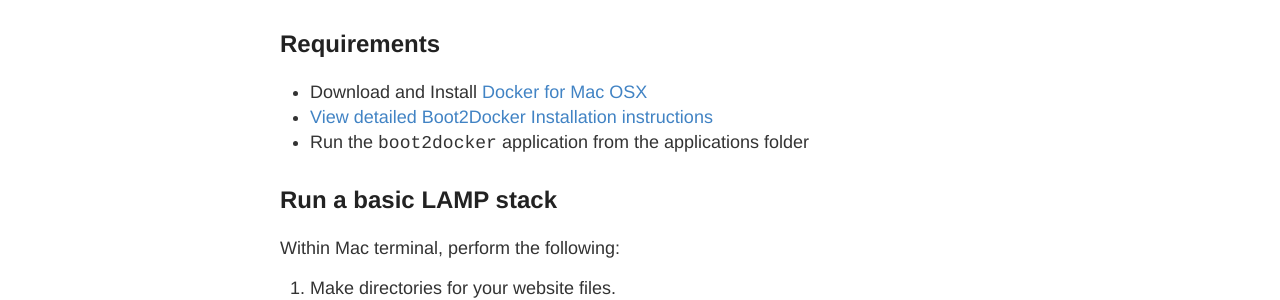
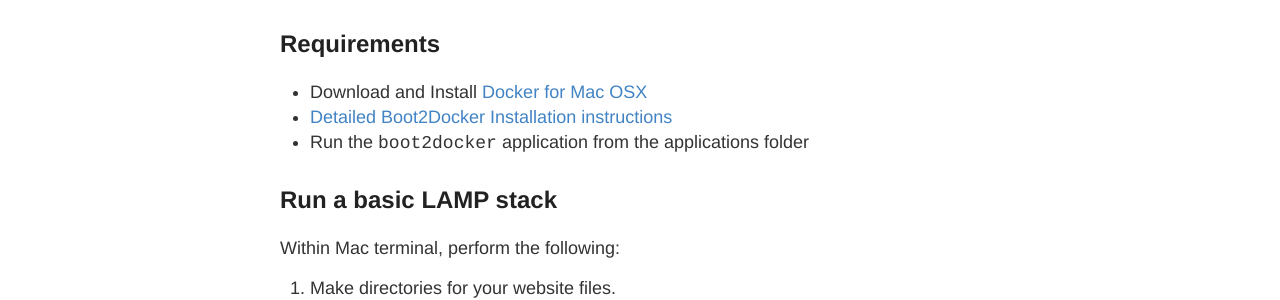
Before and after one commit to hedinfaok/lap-docker, a Jekyll site: the page built from _docs/mac/getting-started.md, in a window 1280 px wide. Shown: the part 207-507 px from the top of the page. Built offline with Jekyll 4.4.1, drawn with Linux system fonts in a browser that asks for light colours; Markdown is read by kramdown in place of the engine named in the settings.

```diff
--- a/_docs/mac/getting-started.md
+++ b/_docs/mac/getting-started.md
@@ -8,7 +8,7 @@
 Requirements
 ----------
 - Download and Install [Docker for Mac OSX](https://github.com/boot2docker/osx-installer/releases/latest)
- - [View detailed Boot2Docker Installation instructions](https://docs.docker.com/installation/mac/#install-boot2docker)
+ - [Detailed Boot2Docker Installation instructions](https://docs.docker.com/installation/mac/#install-boot2docker)
 - Run the `boot2docker` application from the applications folder
 
 Run a basic LAMP stack
```
